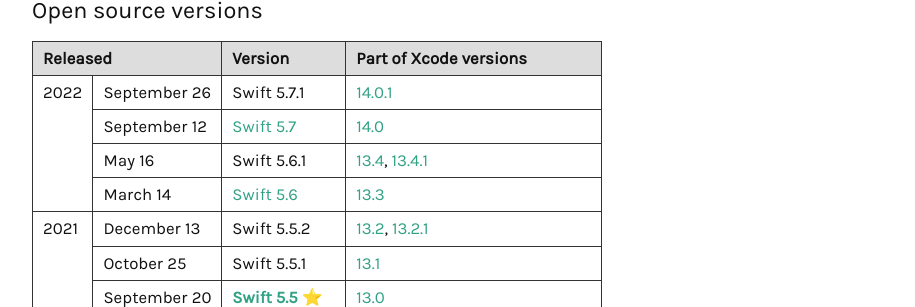
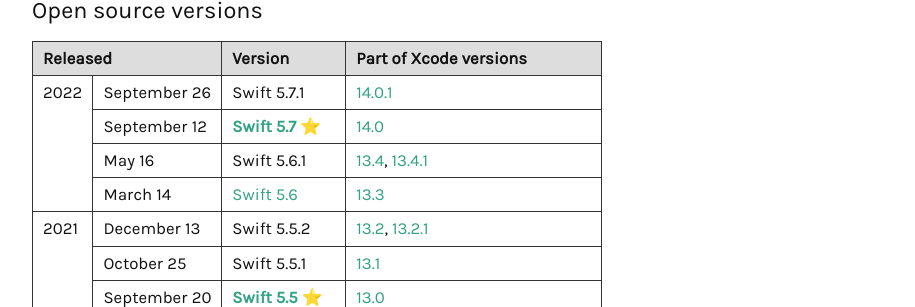
Before and after one commit to ebelinski/swiftly, a Jekyll site: the page built from _guides/swift-versions.md, in a window 1280 px wide. Shown: the part 298-605 px from the top of the page, without its empty margins (133-1048 px from the left). Built offline with Jekyll 4.4.1, drawn with Linux system fonts in a browser that asks for light colours.

```diff
--- a/_guides/swift-versions.md
+++ b/_guides/swift-versions.md
@@ -33,7 +33,7 @@ Last updated April 5, 2022. To use the Xcode download links, log into [developer
   <tr>
     <td>September 12</td>
     <td class="nowrap">
-      <a href="https://www.swift.org/blog/swift-5.7-released/">Swift 5.7</a>
+      <a href="https://www.swift.org/blog/swift-5.7-released/"><strong>Swift 5.7</strong></a> ⭐
     </td>
     <td>
       <a href="https://developer.apple.com/services-account/download?path=/Developer_Tools/Xcode_14/Xcode_14.xip">14.0</a>
```
